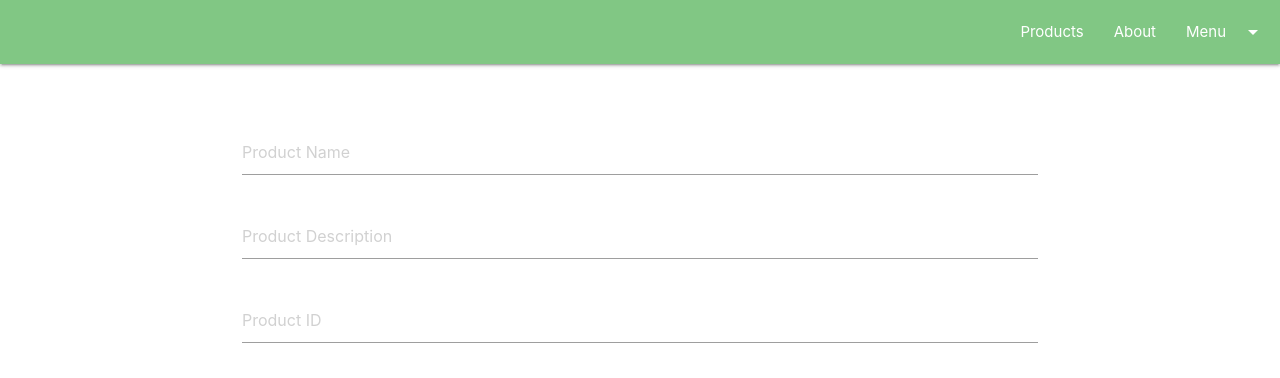
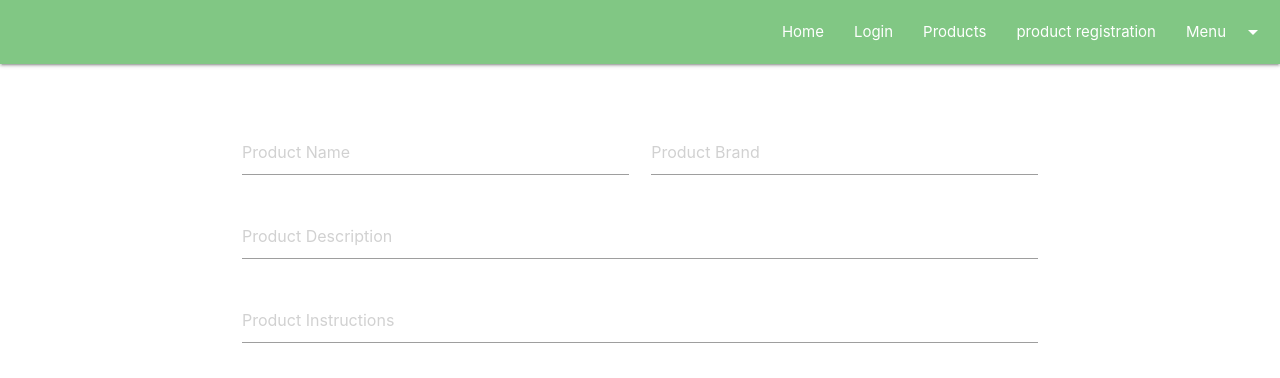
Before and after one commit to numadewan/Shumazhi-CI, a CodeIgniter app: page /Shumazhi-CI/product_registration in a window 1280 px wide. Shown: the top 378 px of the page. Run offline with CodeIgniter, Linux system fonts and the light colour scheme; some libraries are stand-ins or nearby versions.

Commit message:
Added Login Page, and product registration page

```diff
--- a/application/views/pages/home.php
+++ b/application/views/pages/home.php
@@ -14,7 +14,7 @@
 
 				<div class="col s6"  style="padding: 10px;">
 					<div class="container">
-					<div class="row" style="margin-top: 50px;"><h3>Title<h3></div>
+					<div class="row" style="margin-top: 50px;"><h3>Shumazhi<h3></div>
 					<p>
 					Lorem ipsum dolor sit amet. Ut enim ad minim veniam, quis nostrud exercitation ullamco laboris nisi ut aliquip ex ea
 					commodo consequat. Duis aute irure dolor in reprehenderit in voluptate velit esse cillum dolore eu fugiat nulla pariatur.
--- a/application/views/pages/product.php
+++ b/application/views/pages/product.php
@@ -13,7 +13,7 @@
 	</div>
 	<div class="row">
 		<div class="col s12 ">
-      <div class="card #dcedc8 light-green lighten-4" >
+      <div class="card hoverable" >
         <div class="card-content dark-text">
           <span class="card-title">Card Title</span>
           <p>I am a very simple card. I am good at containing small bits of information.</p>
--- a/application/views/pages/product_registration.php
+++ b/application/views/pages/product_registration.php
@@ -1,28 +1,50 @@
 
 <div class="container" style="padding:10;">
+
+		<!-- Product Form -->
 	 <div class="row" >
          <form class="col s12" action="./data_test.php" method="get"style="padding: 50px;">
 						<div class="row">
-							<div class="input-field col s12">
+
+
+
+							<div class="input-field col s6">
 								<input placeholder="Product Name" id="product_name" type="text">
+							</div>
+
+							<div class="input-field col s6">
+								<input placeholder="Product Brand" id="product_name" type="text">
 							</div>
 
 							<div class="input-field col s12">
 								<input placeholder="Product Description" id="product_description">
 							</div>
 
-							<div class="input-field col s12" >
-								<input placeholder="Product ID" id="product_ID">
+							<div class="input-field col s12">
+								<input placeholder="Product Instructions" id="product_description">
 							</div>
 
-							<div class="input-field col s12" style="height:250px; background-color: #fcf6e3; background-image: url('https://scontent.fmel5-1.fna.fbcdn.net/v/t1.0-1/p240x240/42178466_2065744826809973_6177143143314489344_n.jpg?_nc_cat=111&_nc_oc=AQlRdiLfN_7W8Ncwf1xpytACUyasV8Lug-w3H2V0qsMR32xa0PawcLOaHL7JQgrWxL0&_nc_ht=scontent.fmel5-1.fna&_nc_tp=1002&oh=0ecd057b9407da7532b88fd7af567036&oe=5E94F48C');background-repeat: no-repeat;">
+
+
+							<div class="col s12" style="margin-top:50px;">
+								<form action="#" >
+									<div class="file-field input-field">
+										<div class="btn-small right">
+											<span>Select Images</span>
+											<input type="file" multiple>
+										</div>
+										<div class="file-path-wrapper">
+											<input class="file-path validate" type="text">
+										</div>
+									</div>
+								</form>
 							</div>
-
-							<img class="responsive-img" src="./../../img/qr2.png">
-
+							<Button type="submit" style="float:right; margin-top:50px;" class="btn">Confirm</Button>
 						</div>
-
-					<Button type="submit" style="float:right;" class="btn">Confirm</Button>
+							<!-- <div class="input-field col s12" >
+								<p>Product Image</p>
+								<img class="responsive-img" src="//upload.wikimedia.org/wikipedia/commons/thumb/f/fa/Link_pra_pagina_principal_da_Wikipedia-PT_em_codigo_QR_b.svg/335px-Link_pra_pagina_principal_da_Wikipedia-PT_em_codigo_QR_b.svg.png">
+							</div> -->
 		</form>
         </div>
 <div>
--- a/application/views/templates/footer.php
+++ b/application/views/templates/footer.php
@@ -4,6 +4,6 @@
     <!-- Compiled and minified JavaScript -->
     <script src="https://cdnjs.cloudflare.com/ajax/libs/materialize/1.0.0/js/materialize.min.js"></script>
      <!--JavaScript at end of body for optimized loading-->
-	 <script type="text/javascript" src="index.js"></script>
+     <script src="index.js"></script>
 	</body>
 </html>
--- a/application/views/templates/header.php
+++ b/application/views/templates/header.php
@@ -11,20 +11,22 @@
 	  <meta name="viewport" content="width=device-width, initial-scale=1.0"/>
 	</head>
 <body>
-
 	<ul id="dropdown1" class="dropdown-content">
 		<li><a href="#!">one</a></li>
 		<li><a href="#!">two</a></li>
 		<li class="divider"></li>
 		<li><a href="#!">three</a></li>
 	</ul>
+
 	<!-- NavigationBar -->
 		<nav>
 			<div class="nav-wrapper #81c784 green lighten-2">
 				<a href="#!" class="brand-logo"></a>
 					<ul class="right hide-on-med-and-down">
-						<li><a href="<?php echo base_url(); ?>/product">Products</a></li>
-						<li><a href="badges.html">About</a></li>
+						<li><a href="<?php echo base_url(); ?>home">Home</a></li>
+						<li><a href="<?php echo base_url(); ?>login">Login</a></li>
+						<li><a href="<?php echo base_url(); ?>product">Products</a></li>
+						<li><a href="<?php echo base_url(); ?>product_registration">product registration</a></li>
 						<!-- Dropdown Trigger -->
 						<li><a class="dropdown-trigger" href="#!" data-target="dropdown1">Menu<i class="material-icons right">arrow_drop_down</i></a></li>
 					</ul>
```
Also changed, not shown: application/index.js (added, +8 -0 lines), application/views/pages/login.php (added, +18 -0 lines), system/index.js (added, +8 -0 lines), application/img/fridge.jpg (added). Lines whose indentation alone changed are shown as unchanged.
